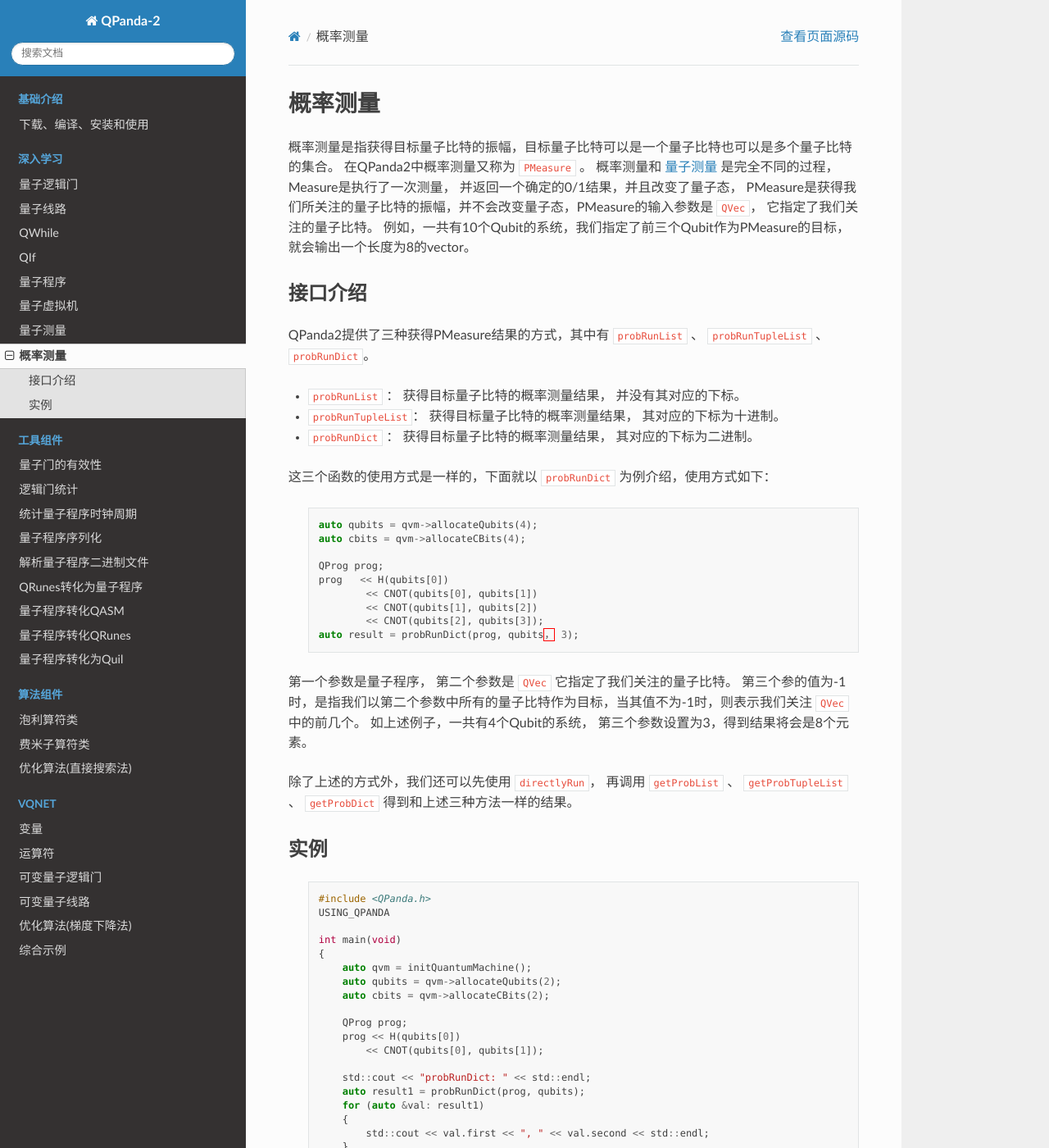
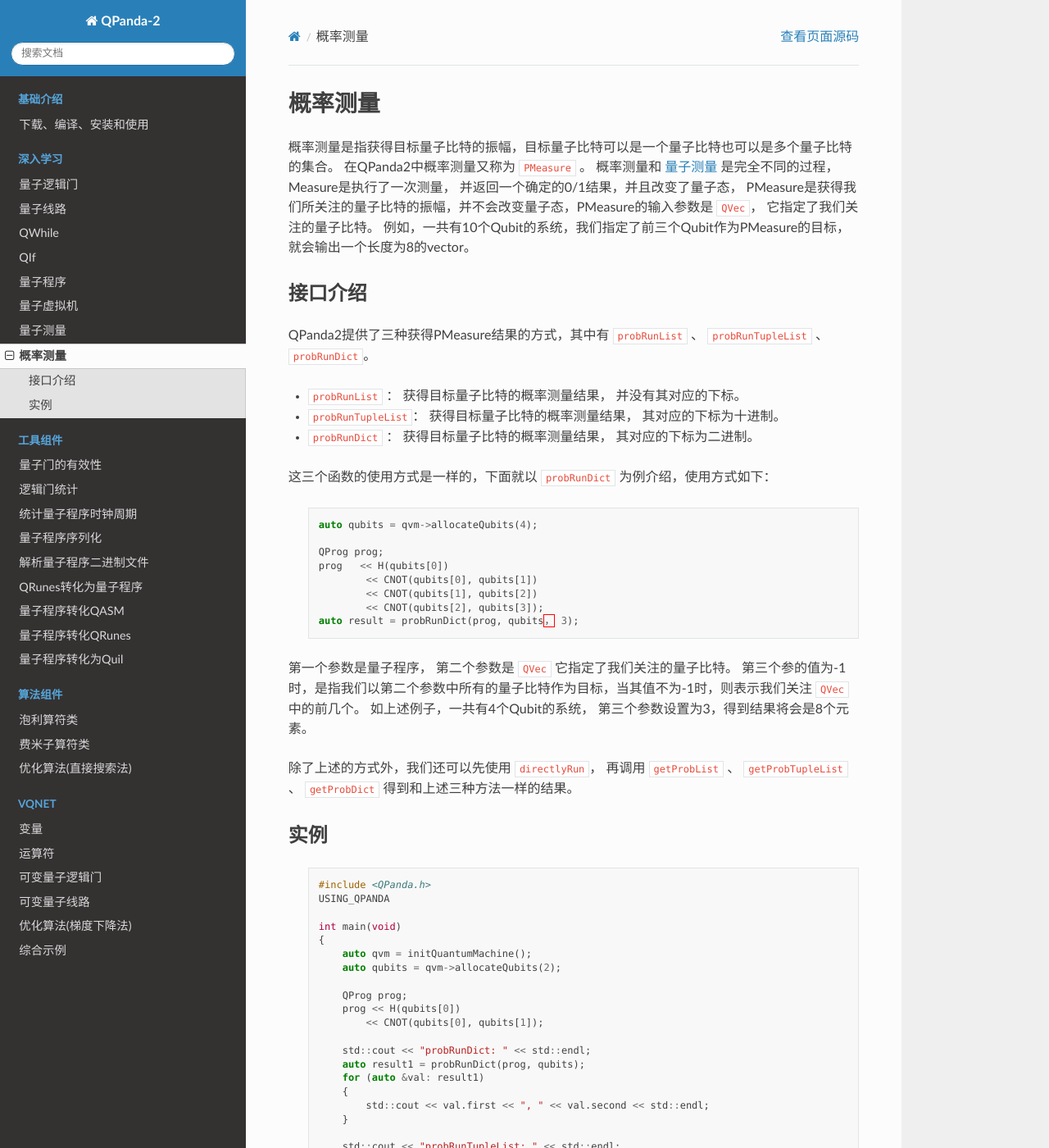
Before and after one commit to liye0005/QPanda-Toturial, a Sphinx documentation site: the page built from source/PMeasure.rst, in a window 1280 px wide and 1400 px high. Shown: the whole window at 82% size. Built offline with Sphinx 7.4.7 and the Read the Docs theme 2.0.0, drawn with Linux system fonts in a browser that asks for light colours; pages that are not in the unit, such as notebooks, are missing from menus.

Commit message:
更新概率测量

```diff
--- a/source/PMeasure.rst
+++ b/source/PMeasure.rst
@@ -22,7 +22,6 @@
     .. code-block:: c
 
         auto qubits = qvm->allocateQubits(4);
-        auto cbits = qvm->allocateCBits(4);
 
         QProg prog;
         prog   << H(qubits[0])
@@ -49,7 +48,6 @@
         {
             auto qvm = initQuantumMachine();
             auto qubits = qvm->allocateQubits(2);
-            auto cbits = qvm->allocateCBits(2);
 
             QProg prog;
             prog << H(qubits[0])
```
